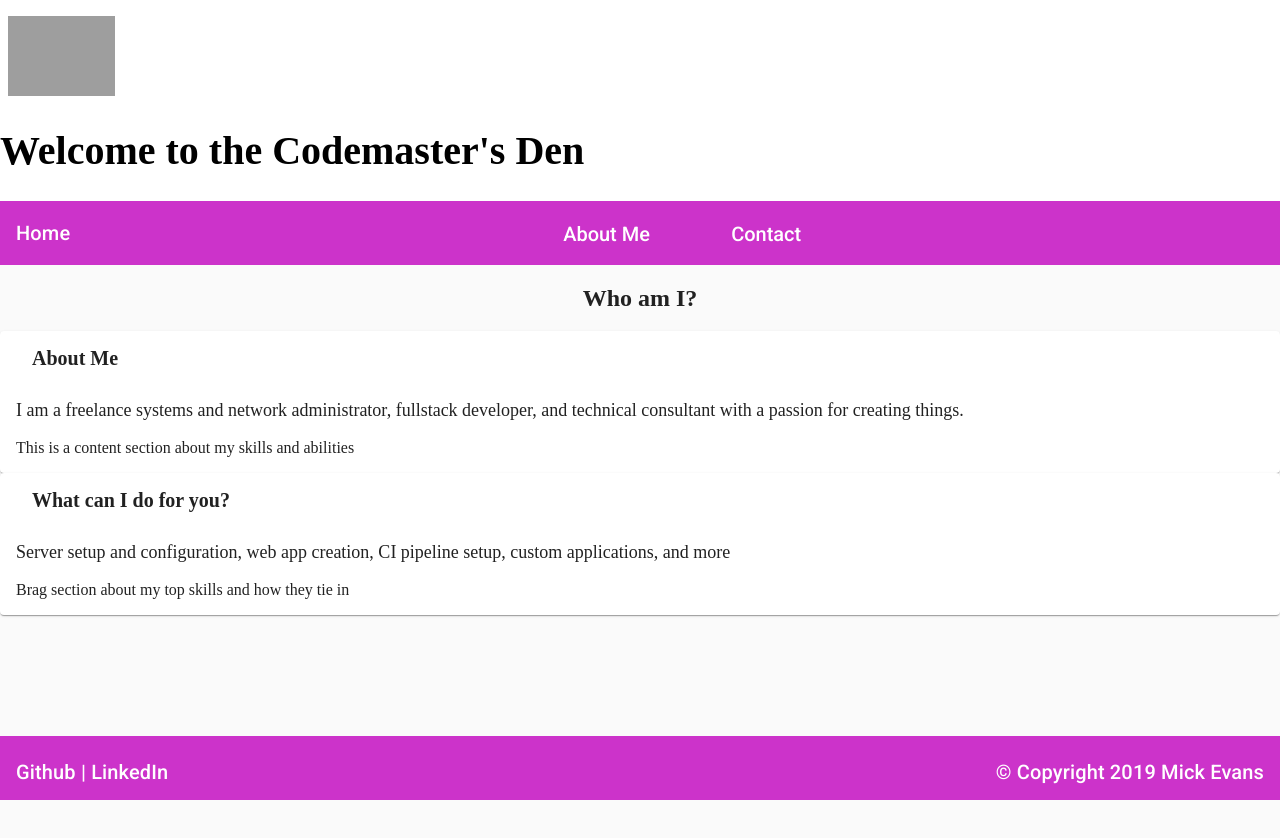
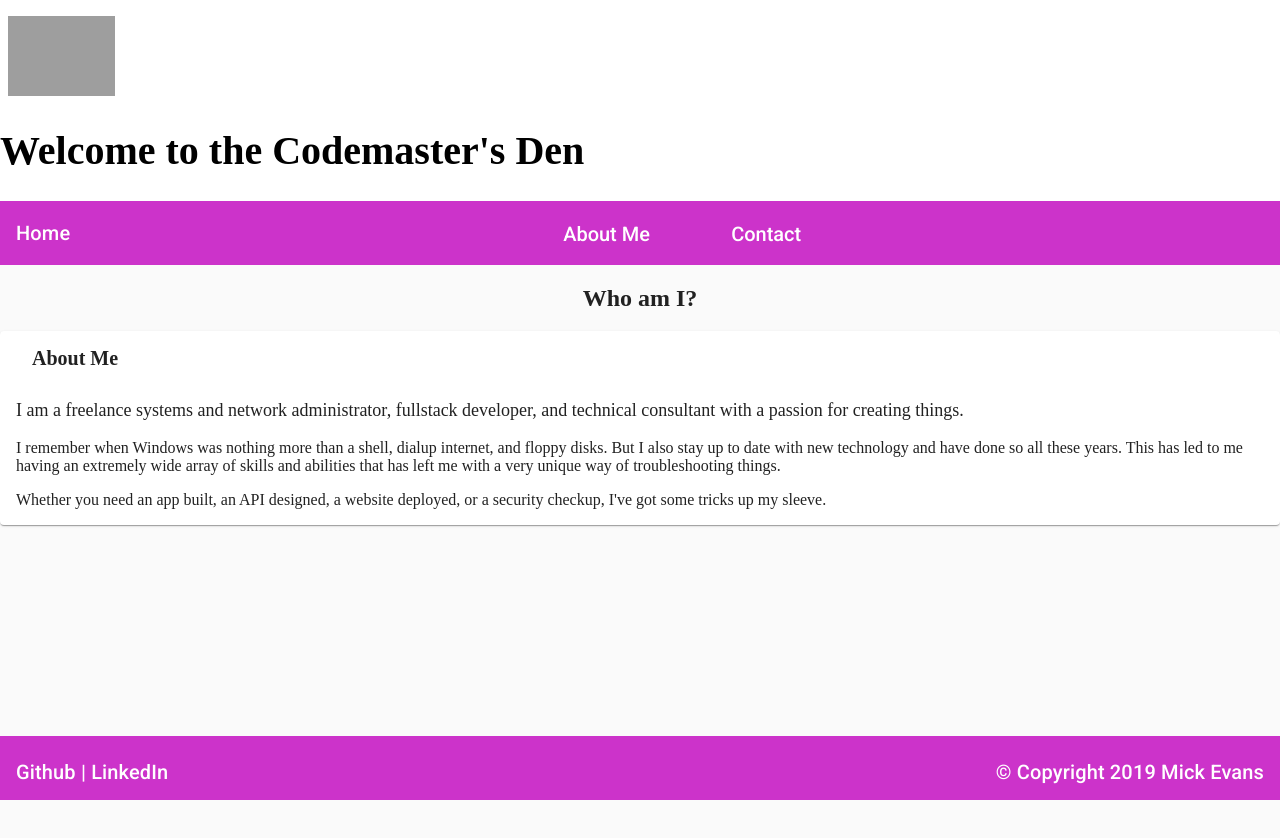
Before and after one commit to codemastermick/devPortfolio, an Angular app: page /about in a window 1280 px wide. Shown: the top 838 px of the page. Built offline with nearby package versions, Linux system fonts and the light colour scheme; grey boxes are pictures that could not be loaded.

Commit message:
feat: fill in about page

```diff
--- a/src/app/pages/about/about.component.html
+++ b/src/app/pages/about/about.component.html
@@ -14,21 +14,12 @@
     creating things.
   </p>
   <p>
-    This is a content section about my skills and abilities
+    I remember when Windows was nothing more than a shell, dialup internet, and floppy disks. But I also stay up to date
+    with new technology and have done so all these years. This has led to me having an extremely wide array of skills
+    and abilities that has left me with a very unique way of troubleshooting things.
+  </p>
+  <p>
+    Whether you need an app built, an API designed, a website deployed, or a security checkup, I've got some tricks up
+    my sleeve.
   </p>
 </mat-card>
-
-<mat-card>
-  <mat-card-header>
-    <mat-card-title>
-      <b>What can I do for you?</b>
-    </mat-card-title>
-  </mat-card-header>
-
-  <p class="firstPara">
-    Server setup and configuration, web app creation, CI pipeline setup, custom applications, and more
-  </p>
-  <p>
-    Brag section about my top skills and how they tie in
-  </p>
-</mat-card>
```
